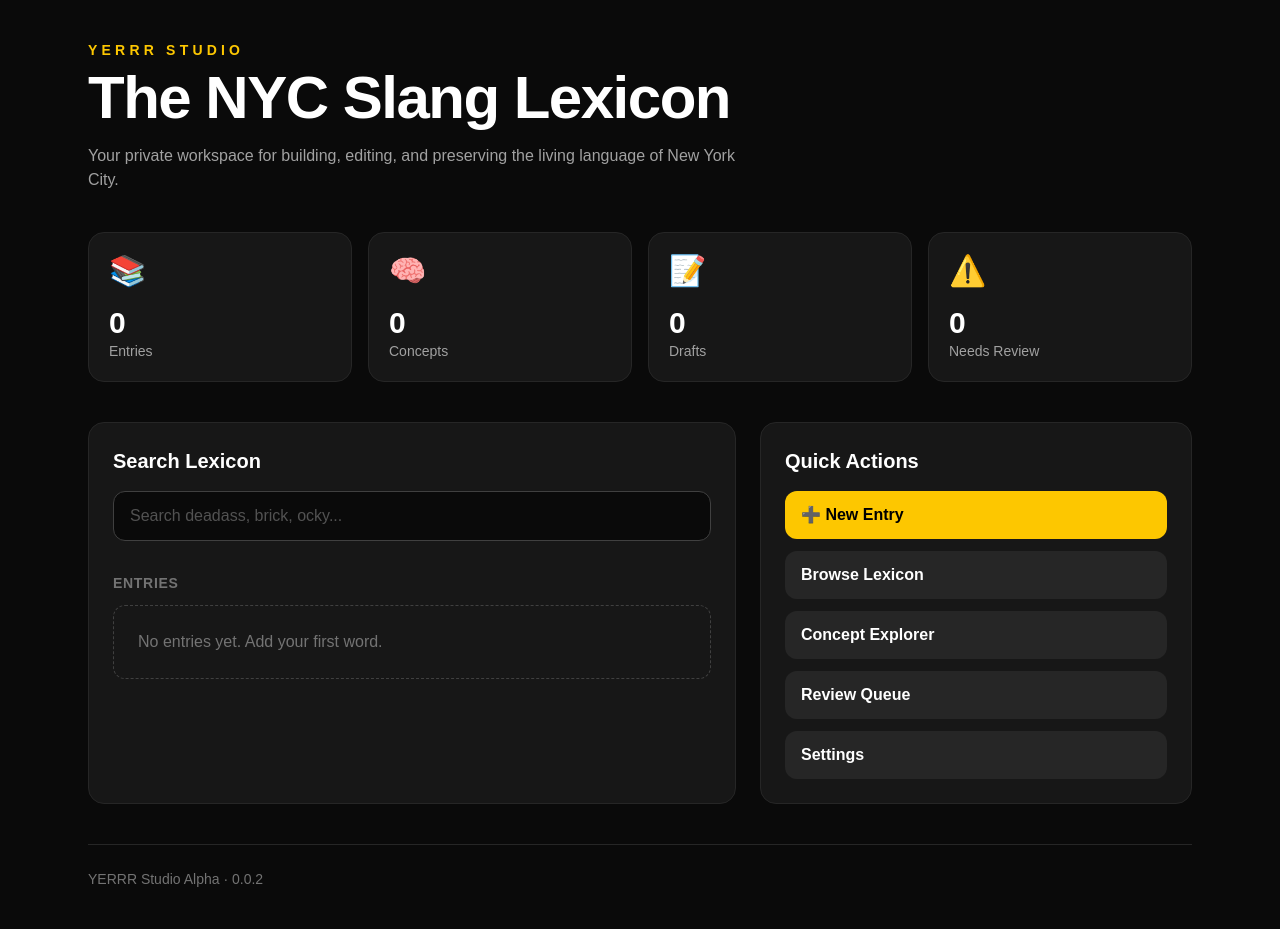
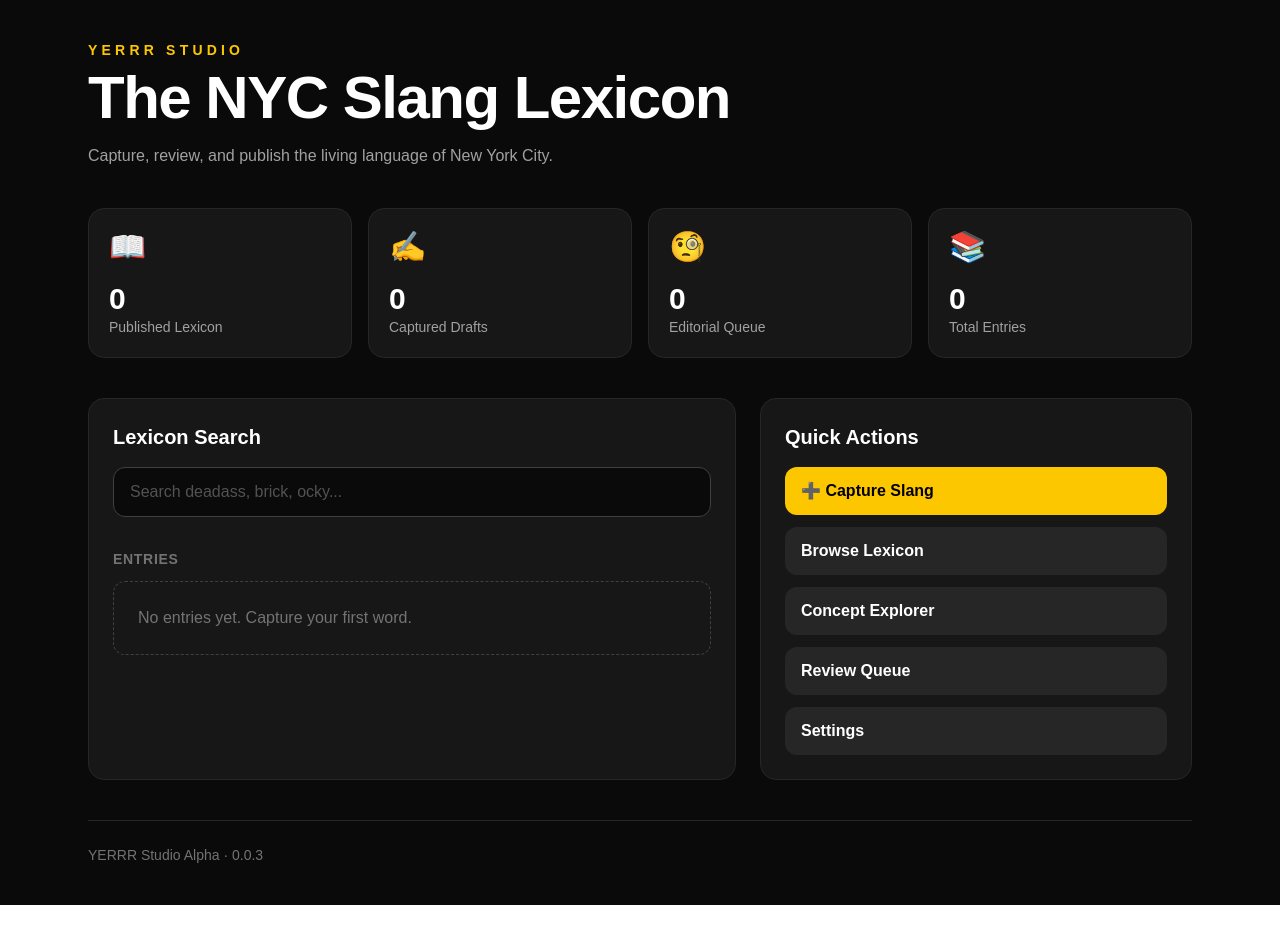
Before and after one commit to AMFEZ/yerrr-studio, a Next.js app: page / in a window 1280 px wide. After the commit the page ends 905 px from the top, so only its background shows below. Built offline with nearby package versions, Linux system fonts and the light colour scheme.

Commit message:
Alpha 0.0.3: Add draft workflow and live search

```diff
--- a/app/page.tsx
+++ b/app/page.tsx
@@ -1,18 +1,23 @@
 "use client";
 
-import { useState } from "react";
+import { useMemo, useState } from "react";
+
+type EntryStatus = "Draft" | "Published" | "Needs Review";
 
 type Entry = {
   id: number;
   word: string;
   type: string;
+  status: EntryStatus;
 };
 
-const stats = [
-  { label: "Entries", emoji: "📚" },
-  { label: "Concepts", emoji: "🧠" },
-  { label: "Drafts", emoji: "📝" },
-  { label: "Needs Review", emoji: "⚠️" },
+const entryTypes = [
+  "Word",
+  "Phrase",
+  "Expression",
+  "Greeting",
+  "Reaction",
+  "Cultural Term",
 ];
 
 export default function Home() {
@@ -20,18 +25,46 @@ export default function Home() {
   const [isOpen, setIsOpen] = useState(false);
   const [word, setWord] = useState("");
   const [type, setType] = useState("Word");
+  const [search, setSearch] = useState("");
+
+  const filteredEntries = useMemo(() => {
+    return entries.filter((entry) =>
+      entry.word.toLowerCase().includes(search.toLowerCase())
+    );
+  }, [entries, search]);
+
+  const draftCount = entries.filter((entry) => entry.status === "Draft").length;
+  const publishedCount = entries.filter(
+    (entry) => entry.status === "Published"
+  ).length;
+  const reviewCount = entries.filter(
+    (entry) => entry.status === "Needs Review"
+  ).length;
 
   function addEntry() {
     if (!word.trim()) return;
 
     setEntries([
-      { id: Date.now(), word: word.trim(), type },
+      {
+        id: Date.now(),
+        word: word.trim(),
+        type,
+        status: "Draft",
+      },
       ...entries,
     ]);
 
     setWord("");
     setType("Word");
     setIsOpen(false);
+  }
+
+  function updateStatus(id: number, status: EntryStatus) {
+    setEntries((currentEntries) =>
+      currentEntries.map((entry) =>
+        entry.id === id ? { ...entry, status } : entry
+      )
+    );
   }
 
   return (
@@ -45,30 +78,24 @@ export default function Home() {
             The NYC Slang Lexicon
           </h1>
           <p className="mt-4 max-w-2xl text-neutral-400">
-            Your private workspace for building, editing, and preserving the
-            living language of New York City.
+            Capture, review, and publish the living language of New York City.
           </p>
         </header>
 
         <section className="grid gap-4 md:grid-cols-4">
-          {stats.map((stat) => (
-            <div
-              key={stat.label}
-              className="rounded-2xl border border-neutral-800 bg-neutral-900 p-5"
-            >
-              <div className="text-3xl">{stat.emoji}</div>
-              <p className="mt-4 text-3xl font-black">
-                {stat.label === "Entries" ? entries.length : 0}
-              </p>
-              <p className="text-sm text-neutral-400">{stat.label}</p>
-            </div>
-          ))}
+          <Stat emoji="📖" label="Published Lexicon" value={publishedCount} />
+          <Stat emoji="✍️" label="Captured Drafts" value={draftCount} />
+          <Stat emoji="🧐" label="Editorial Queue" value={reviewCount} />
+          <Stat emoji="📚" label="Total Entries" value={entries.length} />
         </section>
 
         <section className="mt-10 grid gap-6 md:grid-cols-[1.5fr_1fr]">
           <div className="rounded-2xl border border-neutral-800 bg-neutral-900 p-6">
-            <h2 className="mb-4 text-xl font-bold">Search Lexicon</h2>
+            <h2 className="mb-4 text-xl font-bold">Lexicon Search</h2>
+
             <input
+              value={search}
+              onChange={(event) => setSearch(event.target.value)}
               placeholder="Search deadass, brick, ocky..."
               className="w-full rounded-xl border border-neutral-700 bg-neutral-950 px-4 py-3 text-white outline-none placeholder:text-neutral-600 focus:border-yellow-400"
             />
@@ -78,19 +105,62 @@ export default function Home() {
                 Entries
               </h3>
 
-              {entries.length === 0 ? (
+              {filteredEntries.length === 0 ? (
                 <div className="rounded-xl border border-dashed border-neutral-700 p-6 text-neutral-500">
-                  No entries yet. Add your first word.
+                  {entries.length === 0
+                    ? "No entries yet. Capture your first word."
+                    : "No matching entries found."}
                 </div>
               ) : (
                 <div className="space-y-3">
-                  {entries.map((entry) => (
+                  {filteredEntries.map((entry) => (
                     <div
                       key={entry.id}
                       className="rounded-xl border border-neutral-800 bg-neutral-950 p-4"
                     >
-                      <p className="text-lg font-black">{entry.word}</p>
-                      <p className="text-sm text-neutral-500">{entry.type}</p>
+                      <div className="flex items-start justify-between gap-4">
+                        <div>
+                          <p className="text-lg font-black">{entry.word}</p>
+                          <p className="text-sm text-neutral-500">
+                            {entry.type}
+                          </p>
+                        </div>
+
+                        <span
+                          className={`rounded-full px-3 py-1 text-xs font-bold ${
+                            entry.status === "Draft"
+                              ? "bg-yellow-400 text-black"
+                              : entry.status === "Needs Review"
+                              ? "bg-orange-500 text-black"
+                              : "bg-emerald-500 text-black"
+                          }`}
+                        >
+                          {entry.status}
+                        </span>
+                      </div>
+
+                      <div className="mt-4 flex flex-wrap gap-2">
+                        <button
+                          onClick={() => updateStatus(entry.id, "Draft")}
+                          className="rounded-lg bg-neutral-800 px-3 py-2 text-xs font-bold hover:bg-neutral-700"
+                        >
+                          Draft
+                        </button>
+                        <button
+                          onClick={() =>
+                            updateStatus(entry.id, "Needs Review")
+                          }
+                          className="rounded-lg bg-neutral-800 px-3 py-2 text-xs font-bold hover:bg-neutral-700"
+                        >
+                          Needs Review
+                        </button>
+                        <button
+                          onClick={() => updateStatus(entry.id, "Published")}
+                          className="rounded-lg bg-neutral-800 px-3 py-2 text-xs font-bold hover:bg-neutral-700"
+                        >
+                          Publish
+                        </button>
+                      </div>
                     </div>
                   ))}
                 </div>
@@ -100,12 +170,13 @@ export default function Home() {
 
           <div className="rounded-2xl border border-neutral-800 bg-neutral-900 p-6">
             <h2 className="mb-4 text-xl font-bold">Quick Actions</h2>
+
             <div className="space-y-3">
               <button
                 onClick={() => setIsOpen(true)}
-                className="w-full rounded-xl bg-yellow-400 px-4 py-3 text-left font-bold text-black transition hover:scale-[1.01] hover:bg-yellow-300"
+                className="w-full rounded-xl bg-yellow-400 px-4 py-3 text-left font-black text-black transition hover:scale-[1.01] hover:bg-yellow-300"
               >
-                ➕ New Entry
+                ➕ Capture Slang
               </button>
 
               {["Browse Lexicon", "Concept Explorer", "Review Queue", "Settings"].map(
@@ -123,16 +194,16 @@ export default function Home() {
         </section>
 
         <footer className="mt-10 border-t border-neutral-800 pt-6 text-sm text-neutral-500">
-          YERRR Studio Alpha · 0.0.2
+          YERRR Studio Alpha · 0.0.3
         </footer>
       </div>
 
       {isOpen && (
         <div className="fixed inset-0 z-50 flex items-center justify-center bg-black/70 px-4">
           <div className="w-full max-w-md rounded-2xl border border-neutral-800 bg-neutral-900 p-6 shadow-2xl">
-            <h2 className="text-2xl font-black">Add New Entry</h2>
+            <h2 className="text-2xl font-black">Capture Slang</h2>
             <p className="mt-2 text-sm text-neutral-400">
-              Capture a word or phrase before you forget it.
+              Save the word now. Define it later.
             </p>
 
             <label className="mt-6 block text-sm font-bold text-neutral-300">
@@ -140,8 +211,11 @@ export default function Home() {
             </label>
             <input
               value={word}
-              onChange={(e) => setWord(e.target.value)}
-              placeholder="Geeked"
+              onChange={(event) => setWord(event.target.value)}
+              onKeyDown={(event) => {
+                if (event.key === "Enter") addEntry();
+              }}
+              placeholder="Mixy"
               className="mt-2 w-full rounded-xl border border-neutral-700 bg-neutral-950 px-4 py-3 text-white outline-none placeholder:text-neutral-600 focus:border-yellow-400"
             />
 
@@ -150,15 +224,12 @@ export default function Home() {
             </label>
             <select
               value={type}
-              onChange={(e) => setType(e.target.value)}
+              onChange={(event) => setType(event.target.value)}
               className="mt-2 w-full rounded-xl border border-neutral-700 bg-neutral-950 px-4 py-3 text-white outline-none focus:border-yellow-400"
             >
-              <option>Word</option>
-              <option>Phrase</option>
-              <option>Expression</option>
-              <option>Greeting</option>
-              <option>Reaction</option>
-              <option>Cultural Term</option>
+              {entryTypes.map((entryType) => (
+                <option key={entryType}>{entryType}</option>
+              ))}
             </select>
 
             <div className="mt-6 flex gap-3">
@@ -166,7 +237,7 @@ export default function Home() {
                 onClick={addEntry}
                 className="flex-1 rounded-xl bg-yellow-400 px-4 py-3 font-black text-black hover:bg-yellow-300"
               >
-                Save Entry
+                Save Draft
               </button>
               <button
                 onClick={() => setIsOpen(false)}
@@ -181,3 +252,21 @@ export default function Home() {
     </main>
   );
 }
+
+function Stat({
+  emoji,
+  label,
+  value,
+}: {
+  emoji: string;
+  label: string;
+  value: number;
+}) {
+  return (
+    <div className="rounded-2xl border border-neutral-800 bg-neutral-900 p-5">
+      <div className="text-3xl">{emoji}</div>
+      <p className="mt-4 text-3xl font-black">{value}</p>
+      <p className="text-sm text-neutral-400">{label}</p>
+    </div>
+  );
+}
```
